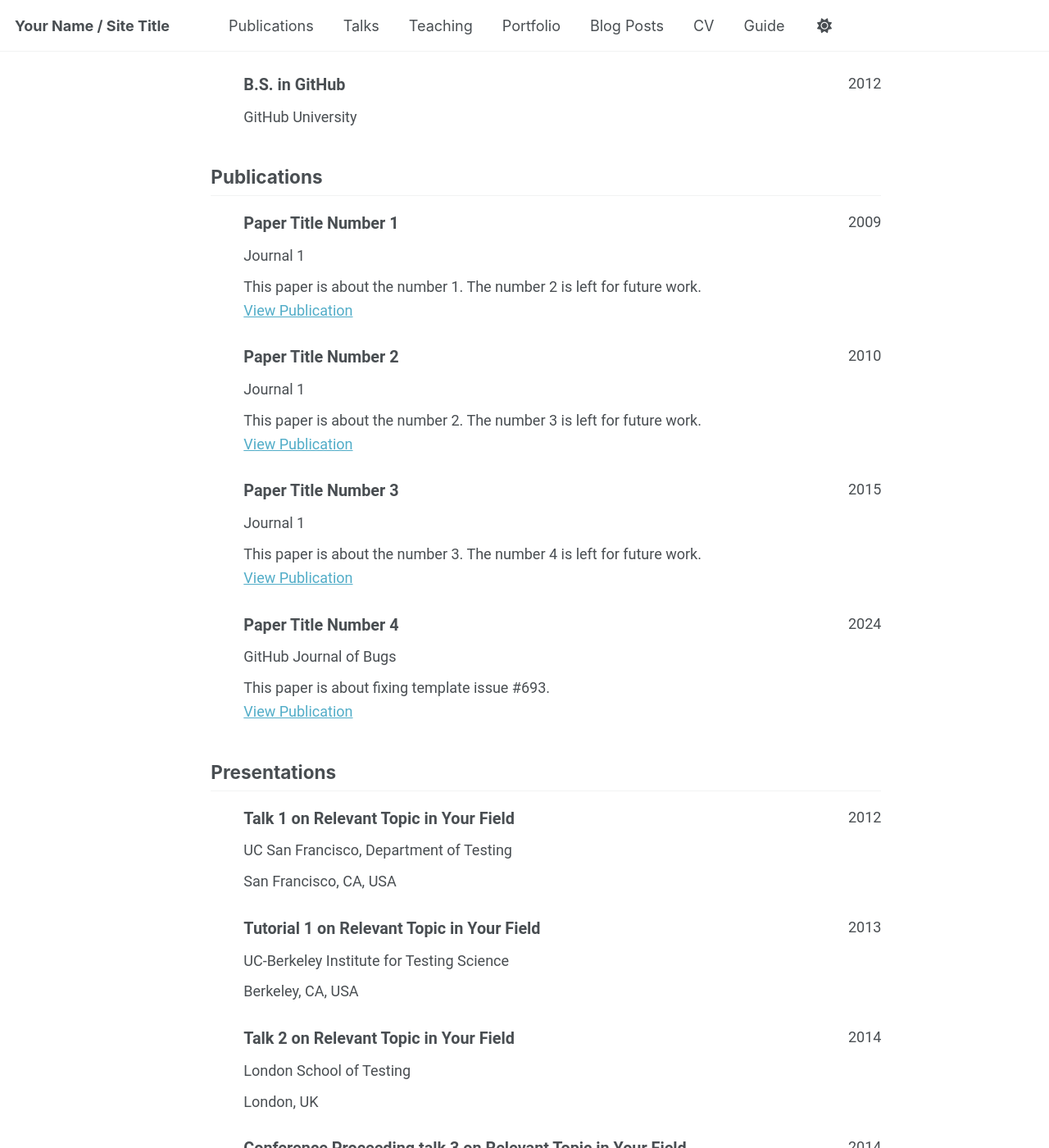
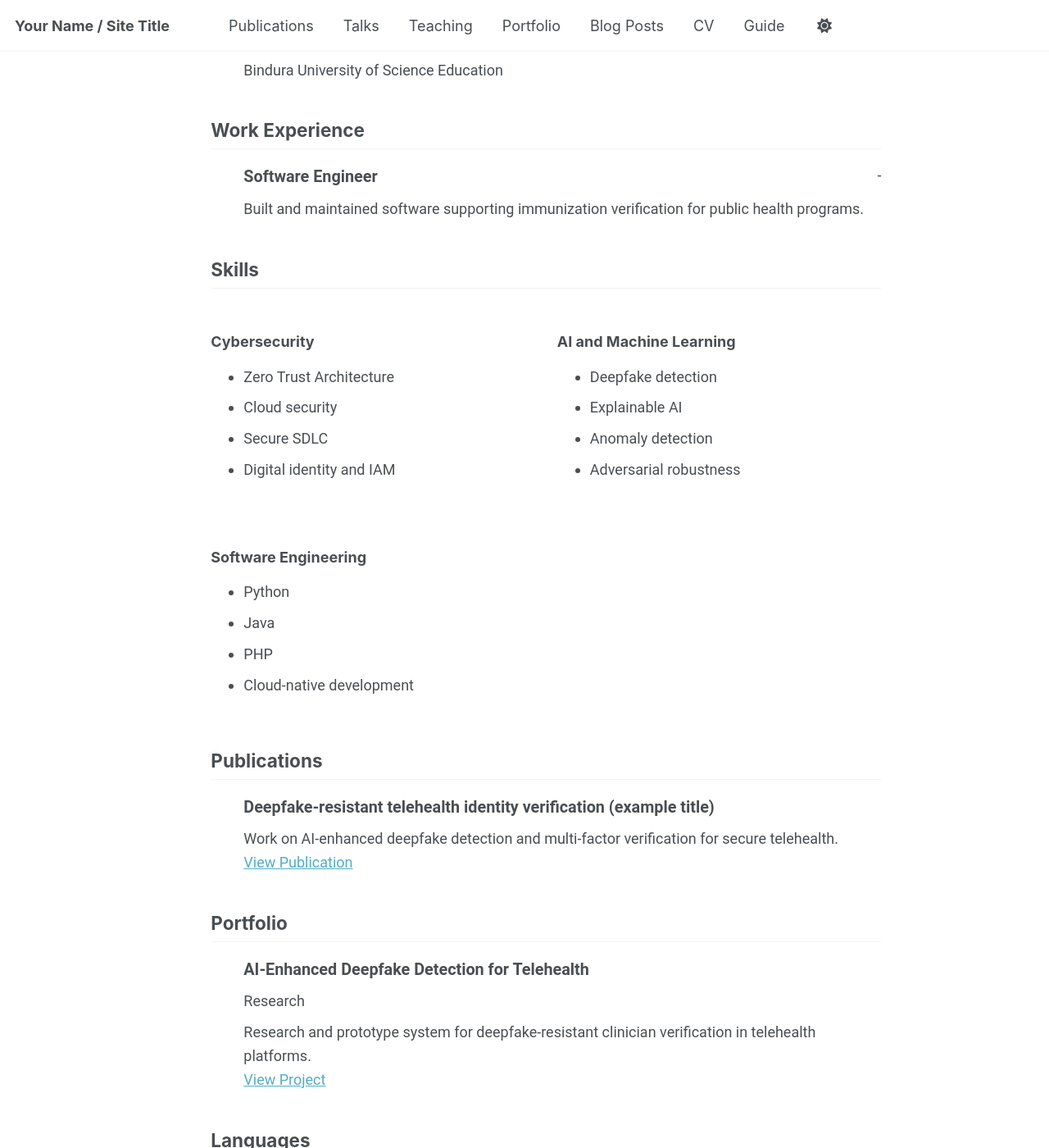
Before and after one commit to picassoendless/picassoendless.github.io, a Jekyll site: the page built from _pages/cv-json.md, in a window 1280 px wide and 1400 px high, scrolled down 680 px. Shown: the whole window at 82% size. Built offline with Jekyll 4.4.1, drawn with Linux system fonts in a browser that asks for light colours; a script bundle is joined from its source files by our own code; library files that are not in the unit come from our copies; some of the changed text lies outside the part shown.

Commit message:
Update cv.json

```diff
--- a/_data/cv.json
+++ b/_data/cv.json
@@ -1,152 +1,128 @@
 {
   "basics": {
-    "name": "Your Sidebar Name",
-    "email": "none@example.org",
-    "phone": "",
-    "website": "https://academicpages.github.io",
-    "summary": "Currently employed at Red Brick University. Short biography for the left-hand sidebar",
+    "name": "Tendai Nemure",
+    "email": "tnemure@mail.yu.edu",
+    "phone": "(917) 635-9228",
+    "website": "https://picassoendless.github.io",
+    "summary": "MS Cybersecurity student focused on AI-driven cybersecurity, deepfake-resistant telehealth, and responsible AI for safety‑critical systems.",
     "location": {
       "address": "",
       "postalCode": "",
-      "city": "Earth",
+      "city": "New York",
       "countryCode": "US",
-      "region": ""
+      "region": "NY"
     },
     "profiles": [
       {
-        "network": "Google Scholar",
-        "username": "",
-        "url": "https://scholar.google.com/citations?user=PS_CX0AAAAAJ"
-      },
-      {
-        "network": "ORCID",
-        "username": "",
-        "url": "https://orcid.org/yourorcidurl"
+        "network": "LinkedIn",
+        "username": "tendai-nemure",
+        "url": "https://www.linkedin.com/in/tendai-nemure/"
       },
       {
         "network": "GitHub",
-        "username": "academicpages",
-        "url": "https://github.com/academicpages"
+        "username": "picassoendless",
+        "url": "https://github.com/picassoendless"
       }
     ]
   },
-  "work": [],
+  "work": [
+    {
+      "name": "VaxiGlobal",
+      "position": "Software Engineer",
+      "url": "",
+      "startDate": "",
+      "endDate": "",
+      "summary": "Built and maintained software supporting immunization verification for public health programs.",
+      "highlights": []
+    }
+  ],
   "education": [
     {
-      "institution": "GitHub University",
-      "area": "Ph.D in Version Control Theory",
+      "institution": "Yeshiva University",
+      "area": "M.S. in Cybersecurity",
       "studyType": "",
       "startDate": "",
-      "endDate": "2018",
+      "endDate": "2026",
       "gpa": null,
       "courses": []
     },
     {
-      "institution": "GitHub University",
-      "area": "M.S. in Jekyll",
+      "institution": "Bindura University of Science Education",
+      "area": "B.S. in Computer Science",
       "studyType": "",
       "startDate": "",
-      "endDate": "2014",
-      "gpa": null,
-      "courses": []
-    },
-    {
-      "institution": "GitHub University",
-      "area": "B.S. in GitHub",
-      "studyType": "",
-      "startDate": "",
-      "endDate": "2012",
+      "endDate": "",
       "gpa": null,
       "courses": []
     }
   ],
-  "skills": [],
-  "languages": [],
-  "interests": [],
+  "skills": [
+    {
+      "name": "Cybersecurity",
+      "level": "",
+      "keywords": [
+        "Zero Trust Architecture",
+        "Cloud security",
+        "Secure SDLC",
+        "Digital identity and IAM"
+      ]
+    },
+    {
+      "name": "AI and Machine Learning",
+      "level": "",
+      "keywords": [
+        "Deepfake detection",
+        "Explainable AI",
+        "Anomaly detection",
+        "Adversarial robustness"
+      ]
+    },
+    {
+      "name": "Software Engineering",
+      "level": "",
+      "keywords": [
+        "Python",
+        "Java",
+        "PHP",
+        "Cloud-native development"
+      ]
+    }
+  ],
+  "languages": [
+    {
+      "language": "English",
+      "fluency": "Fluent"
+    }
+  ],
+  "interests": [
+    {
+      "name": "AI for Cybersecurity",
+      "keywords": [
+        "Telehealth security",
+        "Privacy-preserving ML",
+        "Multi-agent cyber defense"
+      ]
+    }
+  ],
   "references": [],
   "publications": [
     {
-      "name": "Paper Title Number 1",
-      "publisher": "Journal 1",
-      "releaseDate": "2009-10-01",
-      "website": "https://academicpages.github.io/files/paper1.pdf",
-      "summary": "This paper is about the number 1. The number 2 is left for future work."
-    },
-    {
-      "name": "Paper Title Number 2",
-      "publisher": "Journal 1",
-      "releaseDate": "2010-10-01",
-      "website": "https://academicpages.github.io/files/paper2.pdf",
-      "summary": "This paper is about the number 2. The number 3 is left for future work."
-    },
-    {
-      "name": "Paper Title Number 3",
-      "publisher": "Journal 1",
-      "releaseDate": "2015-10-01",
-      "website": "https://academicpages.github.io/files/paper3.pdf",
-      "summary": "This paper is about the number 3. The number 4 is left for future work."
-    },
-    {
-      "name": "Paper Title Number 4",
-      "publisher": "GitHub Journal of Bugs",
-      "releaseDate": "2024-02-17",
-      "website": "https://academicpages.github.io/files/paper3.pdf",
-      "summary": "This paper is about fixing template issue #693."
+      "name": "Deepfake-resistant telehealth identity verification (example title)",
+      "publisher": "",
+      "releaseDate": "",
+      "website": "",
+      "summary": "Work on AI-enhanced deepfake detection and multi-factor verification for secure telehealth."
     }
   ],
-  "presentations": [
-    {
-      "name": "Talk 1 on Relevant Topic in Your Field",
-      "event": "UC San Francisco, Department of Testing",
-      "date": "2012-03-01",
-      "location": "San Francisco, CA, USA",
-      "description": ""
-    },
-    {
-      "name": "Tutorial 1 on Relevant Topic in Your Field",
-      "event": "UC-Berkeley Institute for Testing Science",
-      "date": "2013-03-01",
-      "location": "Berkeley, CA, USA",
-      "description": ""
-    },
-    {
-      "name": "Talk 2 on Relevant Topic in Your Field",
-      "event": "London School of Testing",
-      "date": "2014-02-01",
-      "location": "London, UK",
-      "description": ""
-    },
-    {
-      "name": "Conference Proceeding talk 3 on Relevant Topic in Your Field",
-      "event": "Testing Institute of America 2014 Annual Conference",
-      "date": "2014-03-01",
-      "location": "Los Angeles, CA, USA",
-      "description": ""
-    }
-  ],
-  "teaching": [
-    {
-      "course": "Teaching experience 1",
-      "institution": "University 1, Department",
-      "date": "2014-01-01",
-      "role": "Undergraduate course",
-      "description": ""
-    },
-    {
-      "course": "Teaching experience 2",
-      "institution": "University 1, Department",
-      "date": "2015-01-01",
-      "role": "Workshop",
-      "description": ""
-    }
-  ],
+  "presentations": [],
+  "teaching": [],
   "portfolio": [
     {
-      "name": "Portfolio item number 1",
-      "category": "portfolio",
+      "name": "AI-Enhanced Deepfake Detection for Telehealth",
+      "category": "research",
       "date": "",
-      "url": "",
-      "description": "Short description of portfolio item number 1<br/><img src='/images/500x300.png'>"
+      "url": "https://github.com/picassoendless",
+      "description": "Research and prototype system for deepfake-resistant clinician verification in telehealth platforms."
     }
   ]
 }
```
